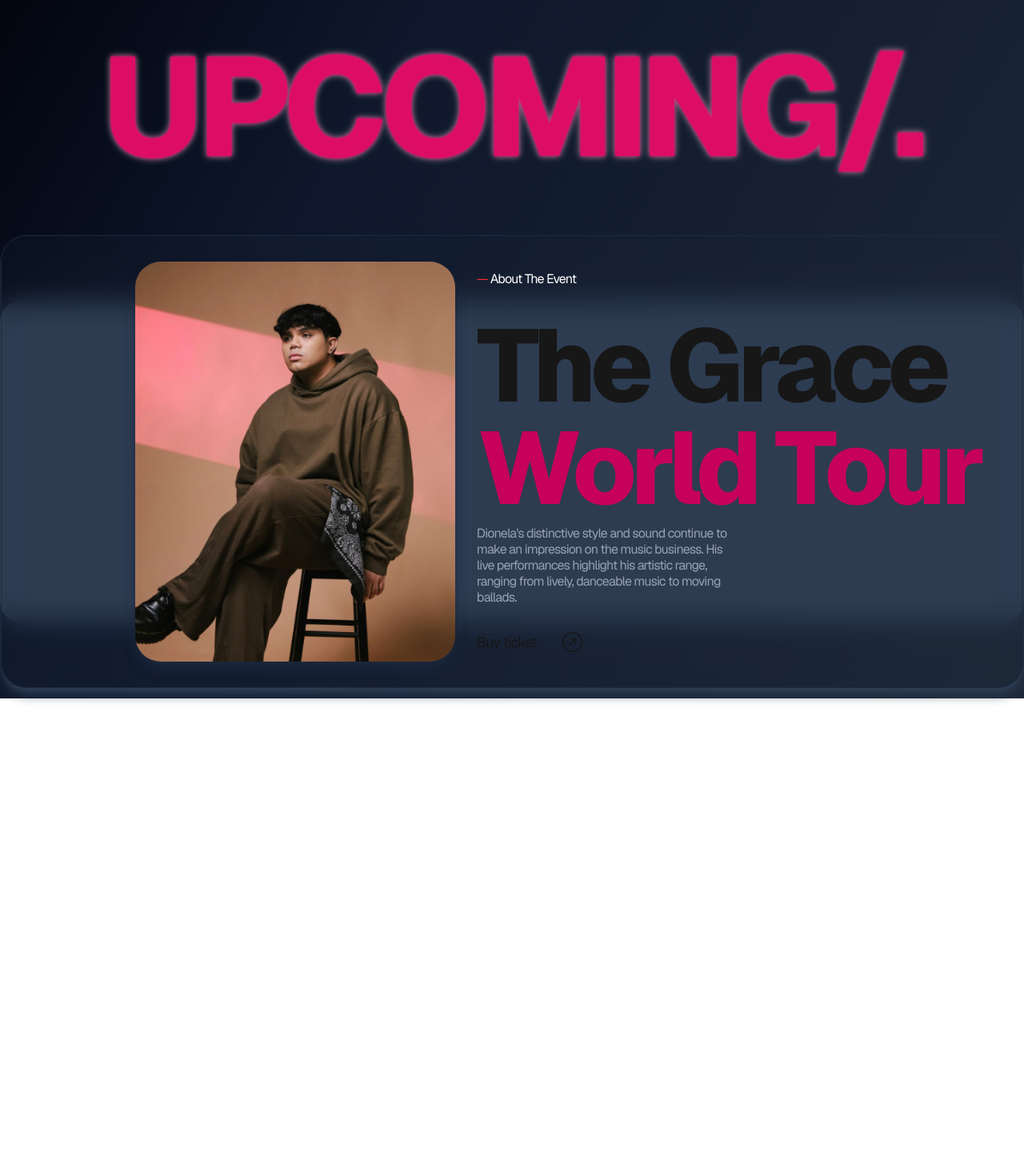
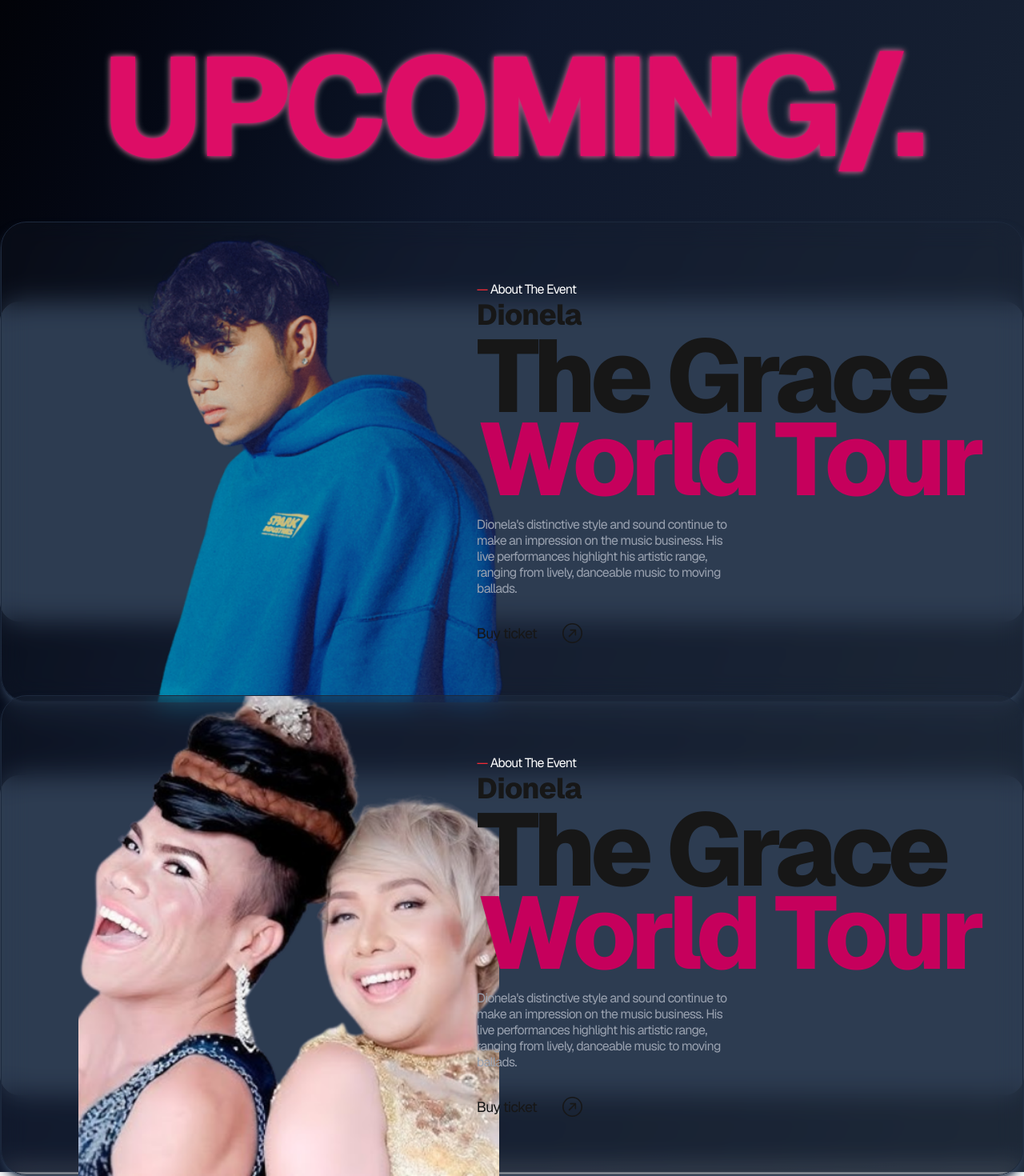
Before and after one commit to alexmortelsison/allymusic4, a Next.js app: page / in a window 1280 px wide. Shown: the part 2210-3680 px from the top of the page at 80% size. Before the commit the page ends 3083 px from the top, so only its background shows below. Built offline with nearby package versions, Linux system fonts and the light colour scheme; a web font is replaced by a local one.

Commit message:
updated upcoming

```diff
--- a/app/component/AboutTheEvent.tsx
+++ b/app/component/AboutTheEvent.tsx
@@ -31,6 +31,12 @@ export default function AboutTheEvent() {
               ready for an amazing surprise! KZ Tandingan is joining him as a
               special guest!
             </p>
+            <a href="">
+              <div className="flex items-center space-x-8 pt-8 hover:font-bold">
+                <p className="text-lg">SOLD OUT</p>
+                <BsArrowUpRightCircle size={25} />
+              </div>
+            </a>
           </div>
         </div>
         <div className="relative">
@@ -52,15 +58,15 @@ export default function AboutTheEvent() {
       <div className="flex justify-center tracking-tighter h-[25%] pt-4">
         <div className="flex border border-gray-700 rounded-3xl h-[50vh] w-[1400px] mt-24 justify-between items-center bg-slate-700">
           <div className="">
-            <div className="border border-slate-800 p-8 bg-gray-800/20 backdrop-blur-lg rounded-4xl grid grid-cols-2 px-24 place-items-center shadow-lg shadow-slate-700">
+            <div className="border border-slate-800 bg-gray-800/20 backdrop-blur-lg rounded-4xl grid grid-cols-2 px-24 place-items-center shadow-lg shadow-slate-700 h-[600px]">
               <Image
-                src={"/d1.png"}
+                src={"/d2.png"}
                 alt="d1"
                 width={500}
                 height={500}
-                className="object-cover w-[400px] h-[500px] rounded-4xl shadow-slate-800 shadow-lg"
+                className="object-cover w-[800px] h-[600px]"
               />
-              <div>
+              <div className="">
                 <h1 className="text-red-500">
                   &mdash;{" "}
                   <span className="text-white tracking-tighter">
@@ -68,13 +74,61 @@ export default function AboutTheEvent() {
                     About The Event
                   </span>
                 </h1>
-                <div className="pt-8">
-                  <p className="text-9xl font-extrabold tracking-tighter">
-                    The Grace
+                <div className="">
+                  <p className="text-4xl font-extrabold pb-4">Dionela</p>
+                  <p className="text-9xl font-extrabold tracking-tighter leading-20">
+                    The Grace{" "}
+                    <span className="text-pink-700 text-9xl font-extrabold tracking-tighter text-nowrap">
+                      World Tour
+                    </span>
                   </p>
-                  <p className="text-pink-700 text-9xl font-extrabold tracking-tighter text-nowrap">
-                    World Tour
+
+                  <p className="text-gray-400 w-1/2 pt-2 leading-5">
+                    Dionela&apos;s distinctive style and sound continue to make
+                    an impression on the music business. His live performances
+                    highlight his artistic range, ranging from lively, danceable
+                    music to moving ballads.
                   </p>
+                  <a href="">
+                    <div className="flex items-center space-x-8 pt-8 hover:font-bold">
+                      <p className="text-lg">Buy ticket</p>
+                      <BsArrowUpRightCircle size={25} />
+                    </div>
+                  </a>
+                </div>
+              </div>
+            </div>
+          </div>
+        </div>
+      </div>
+      <div className="flex justify-center tracking-tighter h-[25%] pt-24">
+        <div className="flex border border-gray-700 rounded-3xl h-[50vh] w-[1400px] mt-24 justify-between items-center bg-slate-700">
+          <div className="">
+            <div className="border border-slate-800 bg-gray-800/20 backdrop-blur-lg rounded-4xl grid grid-cols-2 px-24 place-items-center shadow-lg shadow-slate-700 h-[600px]">
+              <Image
+                src={"/dkla.png"}
+                alt="d1"
+                width={1000}
+                height={1000}
+                className="object-cover w-auto h-[600px] pr-4"
+              />
+              <div className="">
+                <h1 className="text-red-500">
+                  &mdash;{" "}
+                  <span className="text-white tracking-tighter">
+                    {" "}
+                    About The Event
+                  </span>
+                </h1>
+                <div className="">
+                  <p className="text-4xl font-extrabold pb-4">Dionela</p>
+                  <p className="text-9xl font-extrabold tracking-tighter leading-20">
+                    The Grace{" "}
+                    <span className="text-pink-700 text-9xl font-extrabold tracking-tighter text-nowrap">
+                      World Tour
+                    </span>
+                  </p>
+
                   <p className="text-gray-400 w-1/2 pt-2 leading-5">
                     Dionela&apos;s distinctive style and sound continue to make
                     an impression on the music business. His live performances
--- /dev/null
+++ b/app/component/Footer.tsx
@@ -0,0 +1,10 @@
+export default function FooterPage() {
+  const year = new Date().getFullYear();
+  return (
+    <footer className="font-sans">
+      <div className="flex justify-between items-center ">
+        <p>&copy;{year}</p>
+      </div>
+    </footer>
+  );
+}
--- /dev/null
+++ b/app/upcoming/page.tsx
@@ -0,0 +1,114 @@
+import { BsArrowUpRightCircle } from "react-icons/bs";
+import Image from "next/image";
+export default function UpcomingPage() {
+  return (
+    <div className="bg-gradient-to-br from-black via-slate-900 to-gray-800 font-sans pb-24">
+      <h1 className="flex justify-center text-[175px] font-extrabold font-bungee tracking-tighter">
+        <span className="text-[#dd0d66] text-glow tracking-tighter font-extrabold">
+          UPCOMING/.
+        </span>
+      </h1>
+      <div className="flex justify-center tracking-tighter h-[25%] pt-4">
+        <div className="flex border border-gray-700 rounded-3xl h-[50vh] w-[1400px] mt-24 justify-between items-center bg-slate-700">
+          <div className="">
+            <div className="border border-slate-800 p-8 bg-gray-800/20 backdrop-blur-lg rounded-4xl grid grid-cols-2 px-24 place-items-center shadow-lg shadow-slate-700">
+              <Image
+                src={"/d1.png"}
+                alt="d1"
+                width={500}
+                height={500}
+                className="object-cover w-[400px] h-[500px] rounded-4xl shadow-slate-800 shadow-lg"
+              />
+              <div>
+                <h1 className="text-red-500">
+                  &mdash;{" "}
+                  <span className="text-white tracking-tighter">
+                    {" "}
+                    About The Event
+                  </span>
+                </h1>
+                <div className="pt-8">
+                  <p className="text-9xl font-extrabold tracking-tighter">
+                    The Grace
+                  </p>
+                  <p className="text-pink-700 text-9xl font-extrabold tracking-tighter text-nowrap">
+                    World Tour
+                  </p>
+                  <p className="text-gray-400 w-1/2 pt-2 leading-5">
+                    Dionela&apos;s distinctive style and sound continue to make
+                    an impression on the music business. His live performances
+                    highlight his artistic range, ranging from lively, danceable
+                    music to moving ballads.
+                  </p>
+                  <div className="flex items-center mt-8 justify-between">
+                    <a href="">
+                      <div className="flex items-center space-x-8 mt-2 hover:font-bold border border-slate-700 shadow shadow-slate-600 justify-center px-8 py-2 rounded-2xl bg-pink-700">
+                        <p className="text-lg">Buy ticket</p>
+                        <BsArrowUpRightCircle size={25} />
+                      </div>
+                    </a>
+                    <a
+                      href="https://www.youtube.com/watch?v=bD9whtdq7dw"
+                      target="_blank"
+                    >
+                      <div className="flex items-center space-x-8 mt-4 hover:font-bold ">
+                        <p className="text-lg">Watch Video</p>
+                        <BsArrowUpRightCircle size={25} />
+                      </div>
+                    </a>
+                  </div>
+                </div>
+              </div>
+            </div>
+          </div>
+        </div>
+      </div>
+      <div className="flex justify-center tracking-tighter h-[25%] pt-48">
+        <div className="flex border border-gray-700 rounded-3xl h-[50vh] w-[1400px] mt-24 justify-between items-center bg-slate-700">
+          <div className="">
+            <div className="border border-slate-800 p-8 bg-gray-800/20 backdrop-blur-lg rounded-4xl grid grid-cols-2 px-24 place-items-center shadow-lg shadow-slate-700">
+              <Image
+                src={"/dkla.jpg"}
+                alt="dkla"
+                width={1000}
+                height={1000}
+                className="object-cover w-[500px] h-[500px] rounded-4xl shadow-slate-800 shadow-lg"
+              />
+              <div>
+                <h1 className="text-red-500">
+                  &mdash;{" "}
+                  <span className="text-white tracking-tighter">
+                    {" "}
+                    About The Event
+                  </span>
+                </h1>
+                <div className="pt-8">
+                  <p className="text-4xl font-extrabold">Donekla</p>
+                  <p className="text-9xl font-extrabold tracking-tighter">
+                    Laughter
+                  </p>
+                  <p className="text-pink-700 text-9xl font-extrabold tracking-tighter text-nowrap">
+                    In Tandem
+                  </p>
+                  <p className="text-gray-400 w-1/2 pt-2 leading-5">
+                    Mark your calendars and don&apos;t miss out on the upcoming
+                    show of Supertekla and Donita Nose! They will be performing
+                    in Hinesville, GA on September 21, 2024. This will be the
+                    first time our city of Hinesville will be graced by these
+                    talented comedians. It will bring endless joy!
+                  </p>
+                  <a href="">
+                    <div className="flex items-center space-x-8 pt-8 hover:font-bold">
+                      <p className="text-lg">Buy ticket</p>
+                      <BsArrowUpRightCircle size={25} />
+                    </div>
+                  </a>
+                </div>
+              </div>
+            </div>
+          </div>
+        </div>
+      </div>
+    </div>
+  );
+}
```
Also changed, not shown: public/d2.png (added), public/dkla.png (added).
